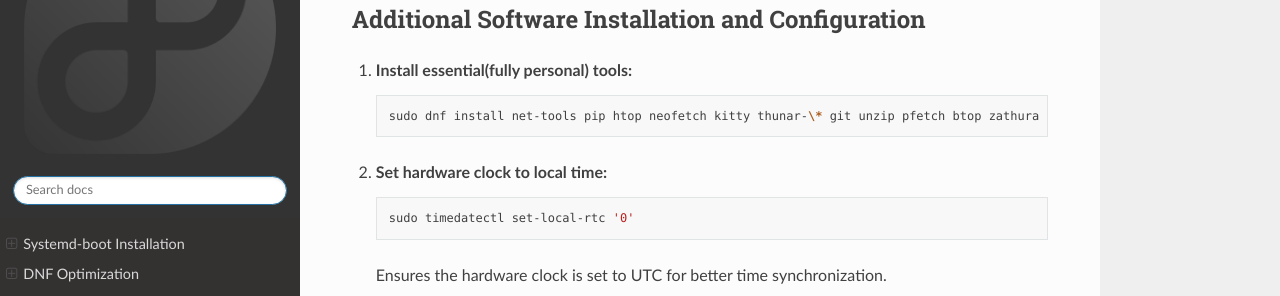
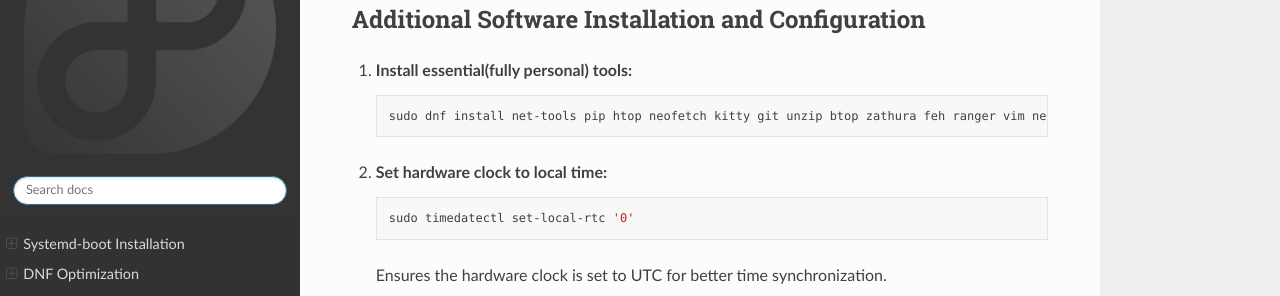
Before and after one commit to Witek3023/Fedora-Post-Installation-Tips, a Sphinx documentation site: the page built from docs/source/personal.rst, in a window 1280 px wide and 900 px high, scrolled down 2567 px. Shown: the part 151-447 px from the top of the window. Built offline with Sphinx 7.4.7 and the Read the Docs theme 2.0.0, drawn with Linux system fonts in a browser that asks for light colours.

Commit message:
Update personal.rst

```diff
--- a/docs/source/personal.rst
+++ b/docs/source/personal.rst
@@ -130,7 +130,7 @@
 
    .. code-block:: shell
 
-      sudo dnf install net-tools pip htop neofetch kitty thunar-\* git unzip pfetch btop zathura feh pavucontrol ranger vim neovim emacs figlet lolcat perl-Archive-Extract-lzma-IO-Uncompress-UnLzma tar xz p7zip zip gzip cpio unace network-manager-applet blueman libnotify bluez stow sl
+      sudo dnf install net-tools pip htop neofetch kitty git unzip btop zathura feh ranger vim neovim emacs figlet lolcat perl-Archive-Extract-lzma-IO-Uncompress-UnLzma tar xz p7zip zip gzip cpio unace network-manager-applet bluez stow sl
 
 2. **Set hardware clock to local time:**
 
```
